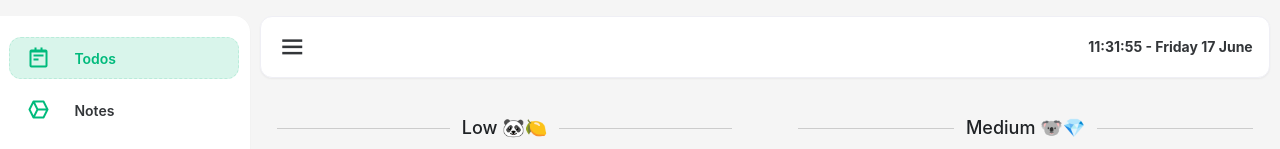
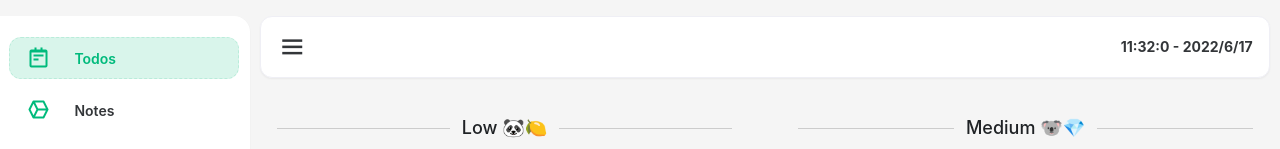
Before and after one commit to the-pesar/todo-list.ir, a Vue app: page /todos in a window 1280 px wide. Shown: the top 149 px of the page. Built offline with nearby package versions, Linux system fonts and the light colour scheme.

Commit message:
for vercel

```diff
--- a/src/components/Header.vue
+++ b/src/components/Header.vue
@@ -8,7 +8,7 @@
 </template>
 
 <script setup>
-import { defineEmits, defineProps, computed } from 'vue'
+import { defineEmits, defineProps, ref } from 'vue'
 import dayjs from 'dayjs'
 
 defineProps({
@@ -16,7 +16,9 @@ defineProps({
 })
 defineEmits(['update:sidebar'])
 
-const date = computed(() => {
-    return dayjs().format('H:m:s - dddd DD MMMM')
-})
+const date = ref(dayjs().format('H:m:s - YYYY/M/D'))
+
+setInterval(() => {
+    date.value = dayjs().format('H:m:s - YYYY/M/D')
+}, 1000);
 </script>
```
